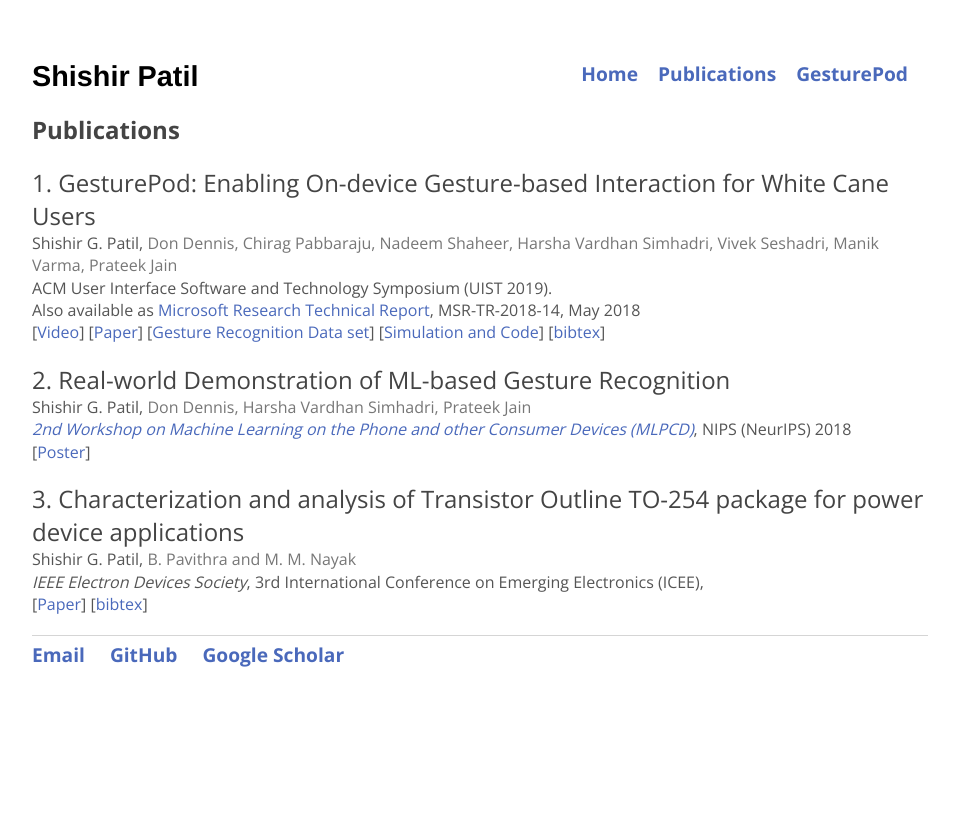
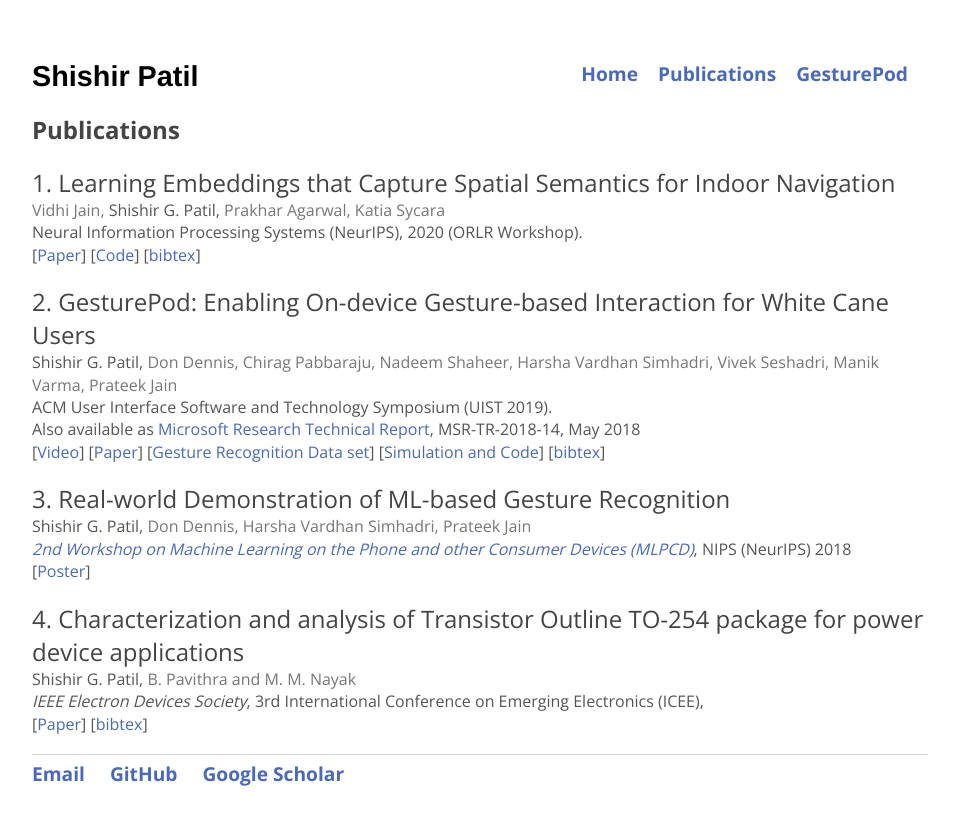
Before and after one commit to ShishirPatil/ShishirPatil.github.io, a Jekyll site: the page built from publications/index.html, in a window 1280 px wide. Shown: the top 825 px of the page, without its empty margins (160-1114 px from the left). Built offline with Jekyll 4.4.1, drawn with Linux system fonts in a browser that asks for light colours; nearby versions of some CDN libraries.

Commit message:
Adding ORLR NeurIPS 2020

```diff
--- a/publications/index.html
+++ b/publications/index.html
@@ -6,7 +6,26 @@ title: Shishir Patil - Publications
 		<div class="publications">
 			<h2>Publications</h2>
 
-			<h4-pub>1. GesturePod: Enabling On-device Gesture-based Interaction for White Cane Users</h4-pub><br>
+			<h4-pub>1. Learning Embeddings that Capture Spatial Semantics for Indoor Navigation</h4-pub><br>
+			<p-pub>
+				<co-author-name>Vidhi Jain,</co-author-name> Shishir G. Patil, <co-author-name> Prakhar Agarwal, Katia Sycara</co-author-name><br>
+				Neural Information Processing Systems (NeurIPS), 2020 (ORLR Workshop).<br>
+				[<a href='https://github.com/vidhiJain/SpatialEmbeddings/blob/main/pubs/ORLR.pdf'>Paper</a>]
+				[<a href='https://github.com/vidhiJain/SpatialEmbeddings'>Code</a>]
+				[<a shape="rect" onclick="document.getElementById('gesturepod-bibtex').style.display='block'">bibtex</a>]
+				<p id="gesturepod-bibtex" style="display:none; font-family: 'Titillium Web', 'sans-serif'; font-size:16px; font-weight:400">
+					@inproceedings{jain2020,<br>
+					  &nbsp; title={Learning Embeddings that Capture Spatial Semantics for Indoor Navigation},<br>
+					  &nbsp; author={Jain, Vidhi and Patil, Shishir and Agarwal, Prakhar and Sycara, Katia},<br>
+					  &nbsp; booktitle={NeurIPS 2020, Workshop on Object Representations for Learning and Reasoning},<br>
+					  &nbsp; year={2020}<br>
+				}</p>
+			</p-pub>
+
+			<div><p></p></div>
+
+
+			<h4-pub>2. GesturePod: Enabling On-device Gesture-based Interaction for White Cane Users</h4-pub><br>
 			<p-pub>
 				Shishir G. Patil, <co-author-name>Don Dennis, Chirag Pabbaraju, Nadeem Shaheer, Harsha Vardhan Simhadri, Vivek Seshadri, Manik Varma, Prateek Jain </co-author-name><br>
 				ACM User Interface Software and Technology Symposium (UIST 2019).<br>
@@ -47,7 +67,7 @@ title: Shishir Patil - Publications
 
 			<div><p></p></div>
 
-			<h4-pub>3. Characterization and analysis of Transistor Outline TO-254 package for power device applications</h4-pub><br>
+			<h4-pub>4. Characterization and analysis of Transistor Outline TO-254 package for power device applications</h4-pub><br>
 			<p-pub>Shishir G. Patil, <co-author-name>B. Pavithra and M. M. Nayak</co-author-name><br>
 			<i>IEEE Electron Devices Society</i>, 3rd International Conference on Emerging Electronics (ICEE),<br>
 			<!-- pp. 1-5, 2016, doi: 10.1109/ICEmElec.2016.8074632<br> -->
```
Also changed, not shown: other parts of publications/index.html (+2 -1 lines), index.md (+6 -5 lines).
